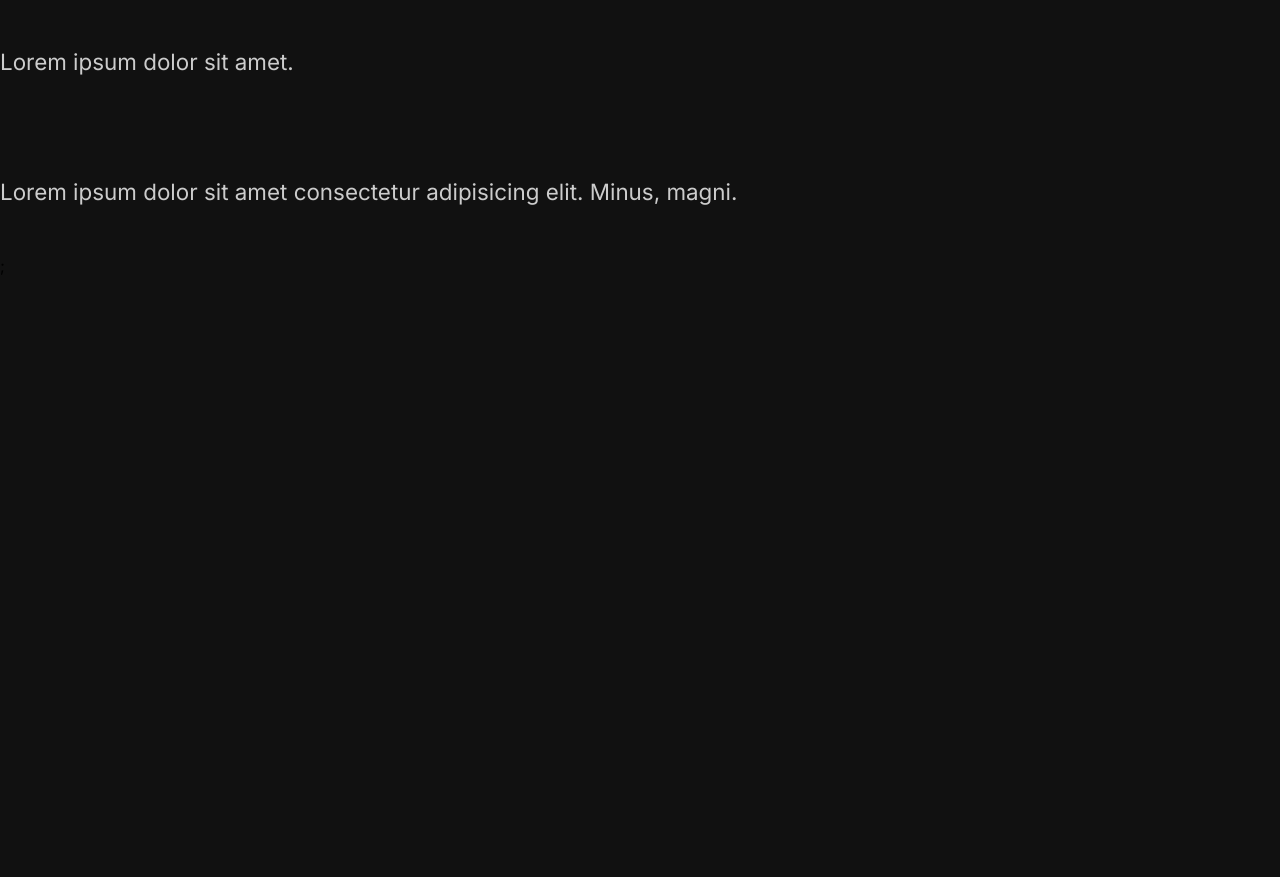
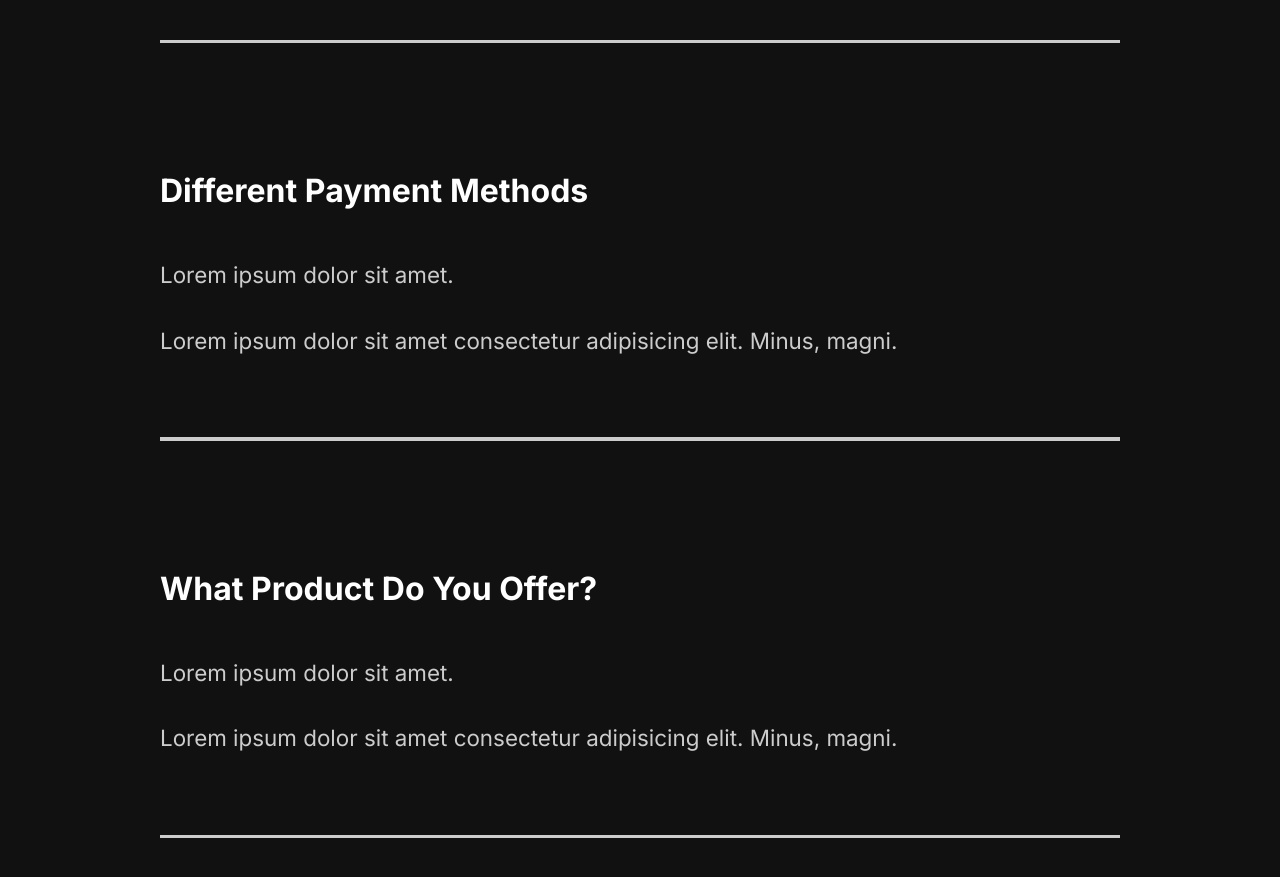
Before and after one commit to rangoc/Movies-Portfolio, a React (Create React App) app: page / in a window 1280 px wide. Shown: the part 3000-3877 px from the top of the page. Before the commit the page ends 3276 px from the top, so only its background shows below. Built offline with nearby package versions, Linux system fonts and the light colour scheme.

Commit message:
Added styling for Faq Section

```diff
--- a/src/components/FaqSection.js
+++ b/src/components/FaqSection.js
@@ -1,8 +1,11 @@
 import React from 'react';
+// Styles
+import styled from 'styled-components';
+import { BasicLayout } from '../styles';
 
 const FaqSection = () => {
   return (
-    <div>
+    <Faq>
       <h2>
         Any Questions <span>FAQ</span>
       </h2>
@@ -15,6 +18,7 @@
             magni.
           </p>
         </div>
+        <div className="faq-line"></div>
       </div>
       <div className="question">
         <h4>Daily Schedule</h4>
@@ -25,6 +29,7 @@
             magni.
           </p>
         </div>
+        <div className="faq-line"></div>
       </div>
       <div className="question">
         <h4>Different Payment Methods</h4>
@@ -35,6 +40,7 @@
             magni.
           </p>
         </div>
+        <div className="faq-line"></div>
       </div>
       <div className="question">
         <h4>What Product Do You Offer?</h4>
@@ -45,9 +51,36 @@
             magni.
           </p>
         </div>
+        <div className="faq-line"></div>
       </div>
-    </div>
+    </Faq>
   );
 };
 
+const Faq = styled(BasicLayout)`
+  display: block;
+  span {
+    display: block;
+  }
+  h2 {
+    padding-bottom: 2rem;
+    font-weight: lighter;
+  }
+  .faq-line {
+    background: #cccccc;
+    height: 0.2rem;
+    margin: 2rem 0rem;
+    width: 100%;
+  }
+  .question {
+    padding: 3rem 0rem;
+    cursor: pointer;
+  }
+  .answer {
+    padding: 2rem 0rem;
+    p {
+      padding: 1rem 0rem;
+    }
+  }
+`;
 export default FaqSection;
--- a/src/components/GlobalStyle.js
+++ b/src/components/GlobalStyle.js
@@ -33,6 +33,7 @@
     color: white;
 }
 h4 {
+  font-size: 2rem;
   font-weight: bold;
 }
 a {
```
